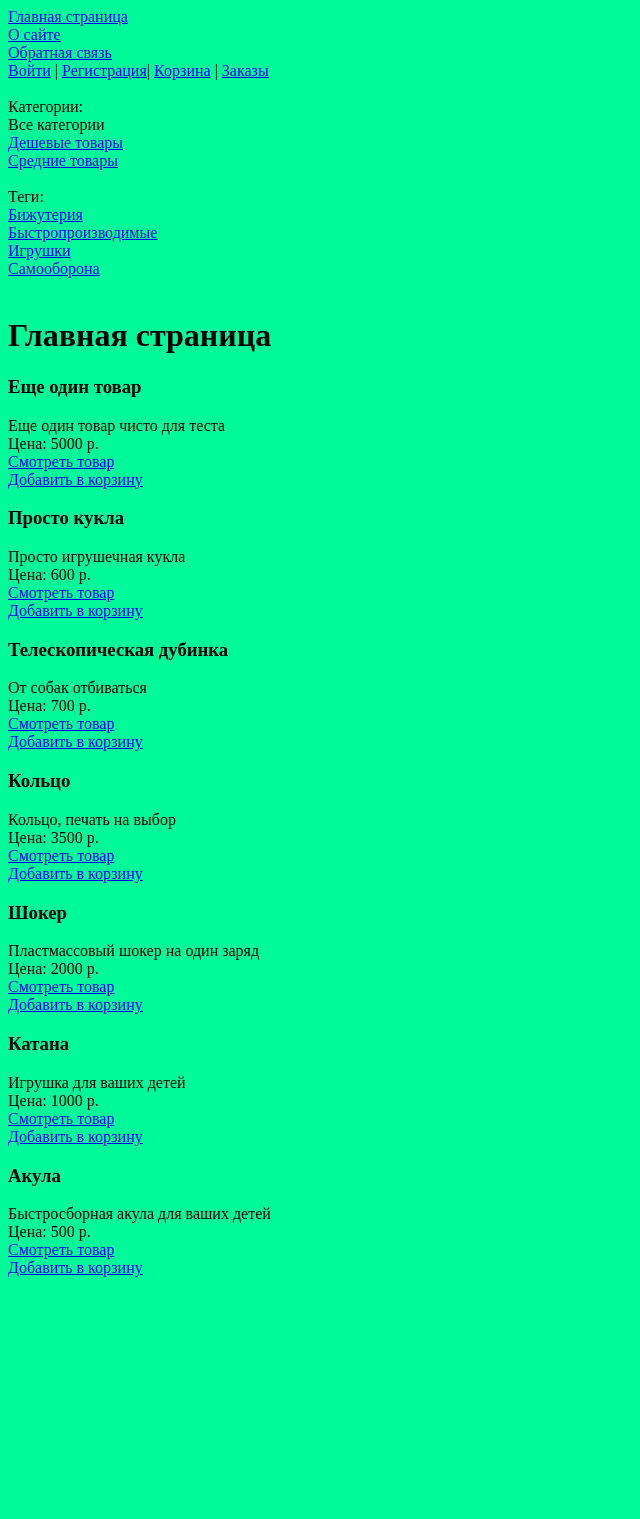
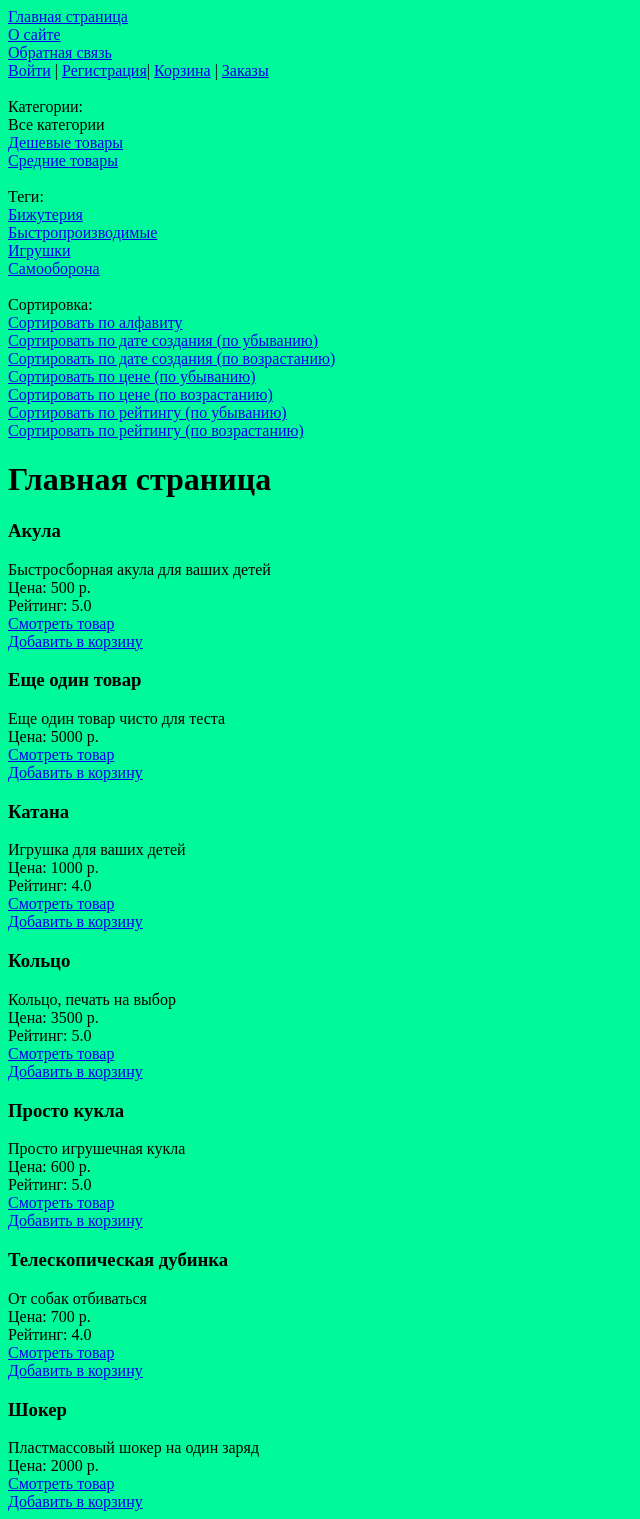
Before and after one commit to NiksyRedSun/AnisimovProj, a Django app: page / in a window 1280 px wide. Shown: the whole page, without its empty margins (0-640 px from the left). Before the commit the page ends 1277 px from the top, so only its background shows below. Run offline with Django 4.2, Linux system fonts and the light colour scheme; data comes from the database, SQL or seed files in the repository.

Commit message:
Sort options

```diff
--- a/printSite/justsite/models.py
+++ b/printSite/justsite/models.py
@@ -41,9 +41,9 @@ class Items(models.Model):
 
 
     class Meta:
-        ordering = ['-time_create']
+        ordering = ['name']
         indexes = [
-            models.Index(fields=['-time_create']),
+            models.Index(fields=['name']),
         ]
         verbose_name = "Товары магазина"
         verbose_name_plural = 'Товары магазина'
--- a/printSite/justsite/templates/justsite/index.html
+++ b/printSite/justsite/templates/justsite/index.html
@@ -1,10 +1,24 @@
 {% extends 'base.html' %}
+{% load pstags %}
 
 {% block breadcrumbs %}
+<div>Сортировка:</div>
+<a href="?sort=name">Сортировать по алфавиту</a>
+<br>
+<a href="?sort=-time_create">Сортировать по дате создания (по убыванию)</a>
+<br>
+<a href="?sort=time_create">Сортировать по дате создания (по возрастанию)</a>
+<br>
 
-<!--<a href="?sort=name">Сортировать по имени</a>-->
-<!--<a href="?sort=-created_at">Сортировать по дате создания (по убыванию)</a>-->
+<a href="?sort=-price">Сортировать по цене (по убыванию)</a>
+<br>
+<a href="?sort=price">Сортировать по цене (по возрастанию)</a>
+<br>
 
+<a href="?sort=-rate">Сортировать по рейтингу (по убыванию)</a>
+<br>
+<a href="?sort=rate">Сортировать по рейтингу (по возрастанию)</a>
+<br>
 {% endblock %}
 
 {% block content %}
@@ -29,6 +43,9 @@
 <h3>{{ i.name }}</h3>
 <div>{{i.description}}</div>
 <div>Цена: {{i.price}} р.</div>
+    {% if i.rate %}
+    <div>Рейтинг: {{ i.rate|one_digit_after_dot }}</div>
+    {% endif %}
 <div><a href="{{ i.get_absolute_url }}">Смотреть товар</a></div>
 <div><a href="{% url 'to_cart' i.slug %}">Добавить в корзину</a></div>
 </div>
--- a/printSite/justsite/templatetags/pstags.py
+++ b/printSite/justsite/templatetags/pstags.py
@@ -15,8 +15,10 @@ def get_item(dictionary, key):
 
 @register.filter
 def one_digit_after_dot(num, num_dig=1):
-    return format(num, f'.{num_dig}f')
-
+    if num:
+        return format(num, f'.{num_dig}f')
+    else:
+        return format(num, f'.{num_dig}f')
 
 @register.inclusion_tag('justsite/list_categories.html')
 def show_categories(cat_selected_id=0):
--- a/printSite/justsite/views.py
+++ b/printSite/justsite/views.py
@@ -30,10 +30,11 @@ class PrintSiteHome(DataMixin, ListView):
     cat_selected = 0
     tag_selected = 0
 
-
-
     def get_queryset(self):
-        return Items.published.all().select_related('cat')
+        queryset = Items.published.all().select_related('cat')
+        sort = self.request.GET.get('sort', 'name')  # Получаем параметр 'sort' из запроса
+        queryset = queryset.order_by(sort)
+        return queryset
 
 
 
```
